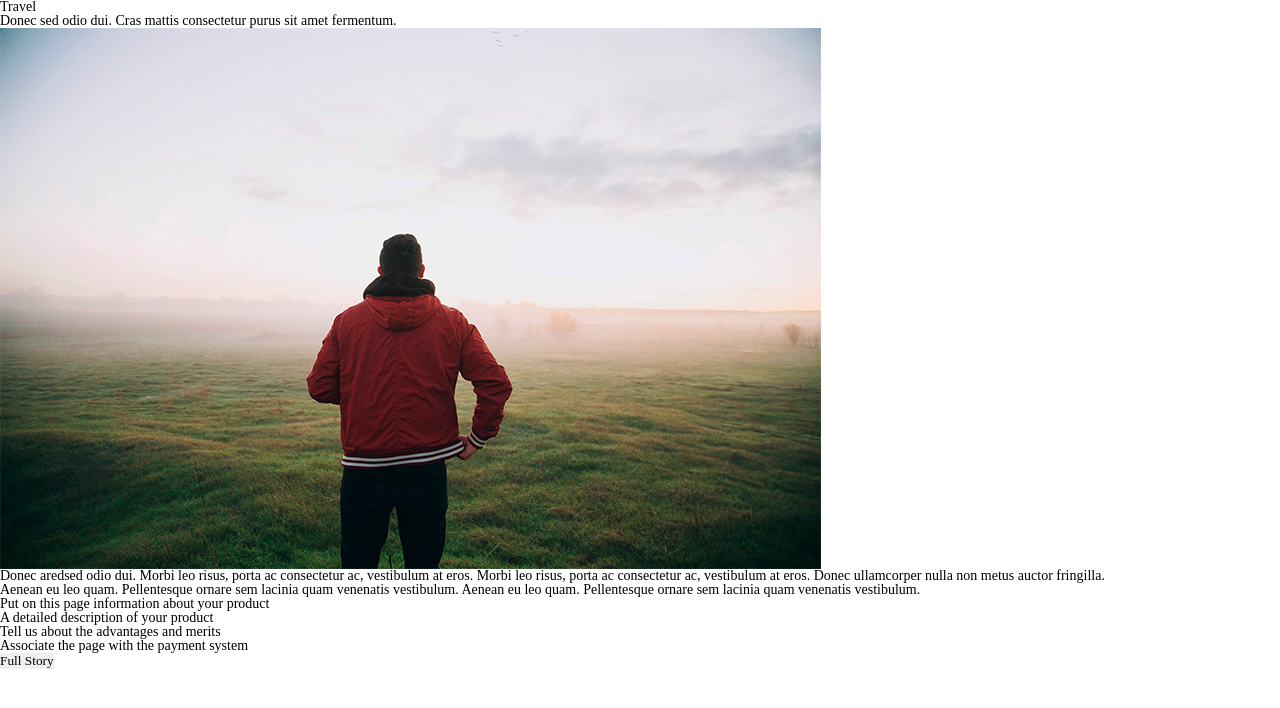
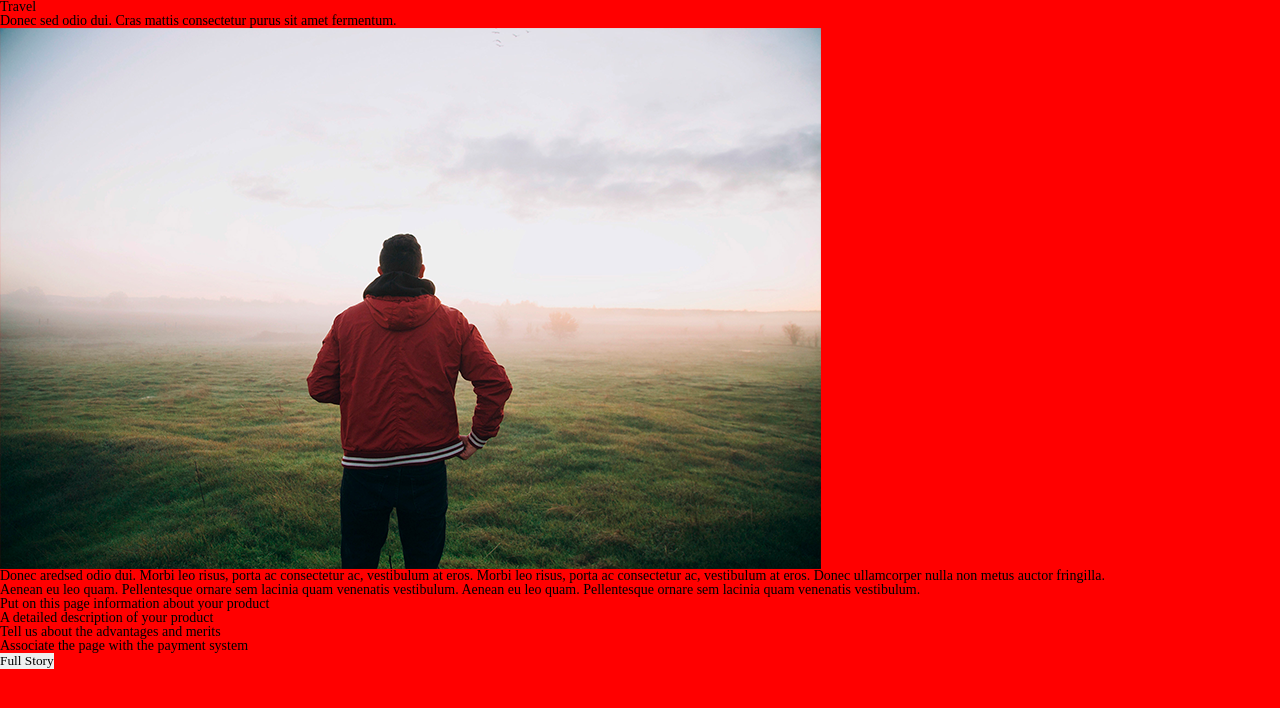
Before and after one commit to bossa-jpg/Tasks, a plain HTML site: page Travel/index.html in a window 1280 px wide. Drawn offline with nearby package versions, Linux system fonts and the light colour scheme; files that its build step writes are made by us from their sources.

Commit message:
deletenode

```diff
--- a/Product_Landing_Page/scss/style.scss
+++ b/Product_Landing_Page/scss/style.scss
@@ -2,5 +2,5 @@
 @import "_fonts.scss";
 
 body{
-    color: red($color: #000000);
+    background-color: red;
 }
```
Also changed, not shown: package.json (deleted, +0 -27 lines), gulpfile.js (deleted), 1 other file.
